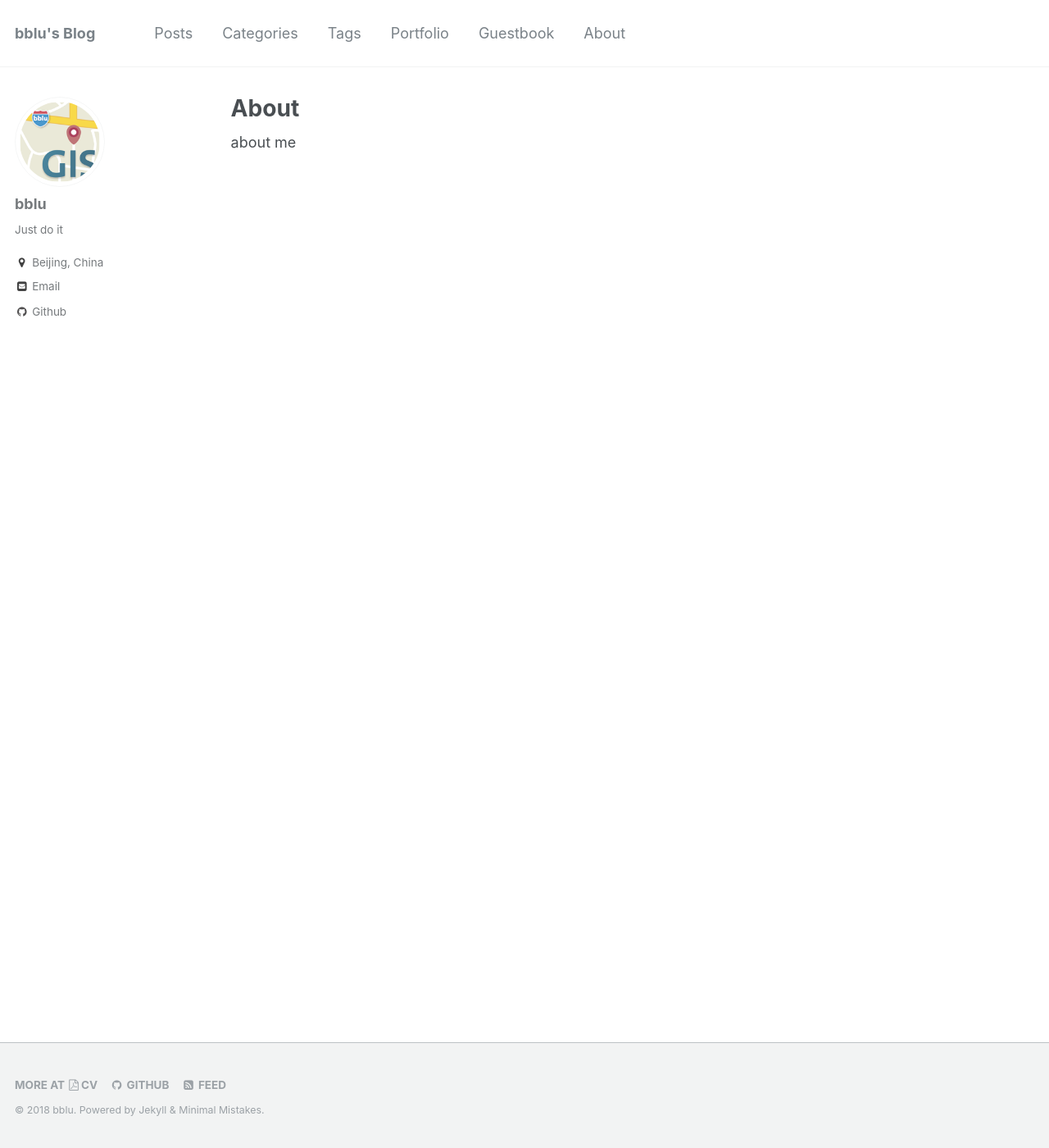
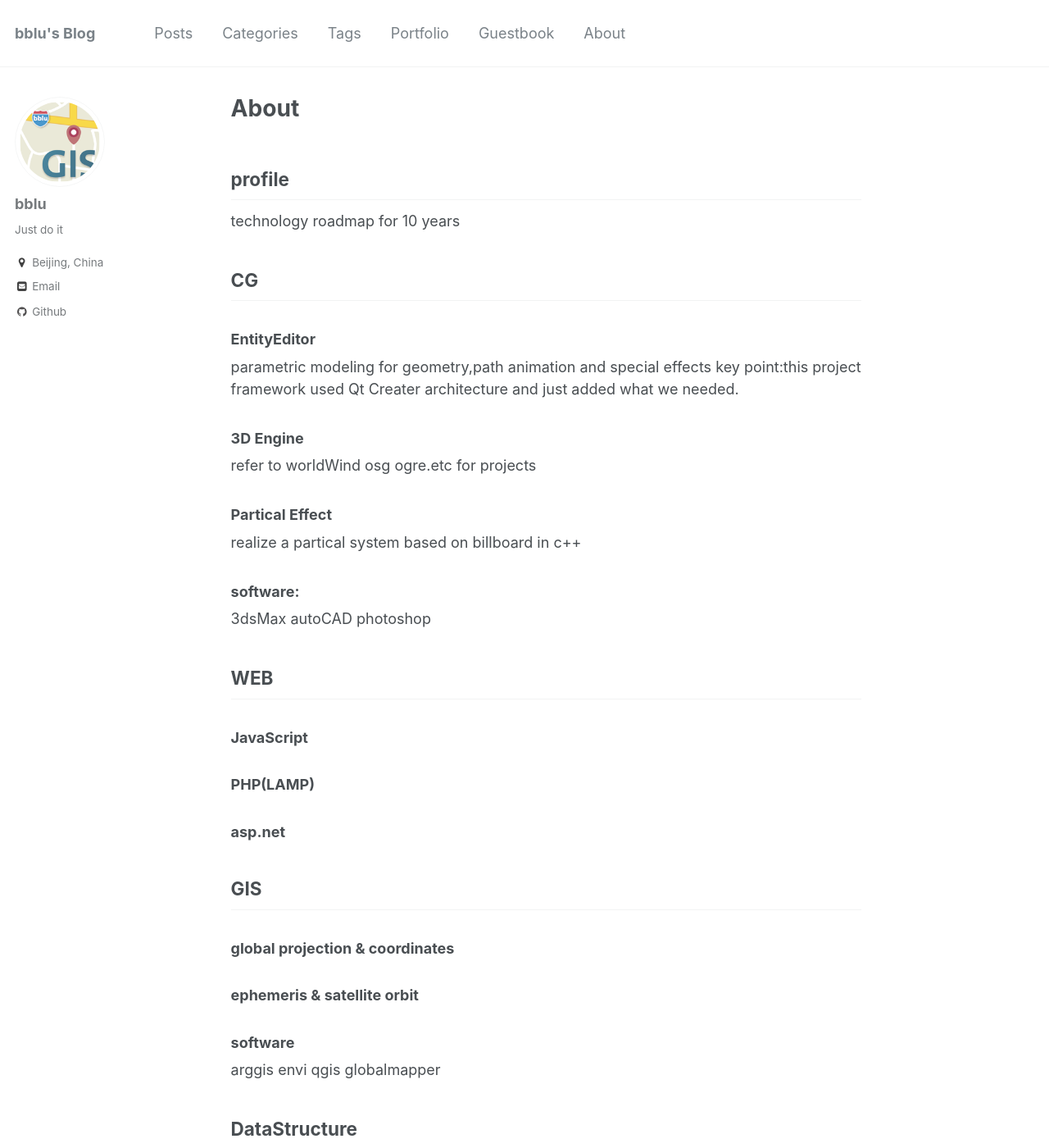
Before and after one commit to bblu/profile, a Jekyll site: the page built from _pages/about.md, in a window 1280 px wide and 1400 px high. Shown: the whole window at 82% size. Built offline with Jekyll 4.4.1, drawn with Linux system fonts in a browser that asks for light colours; comment, search, counter and statistics services are not loaded; some of the changed text lies outside the part shown.

```diff
--- a/_config.yml
+++ b/_config.yml
@@ -10,7 +10,7 @@ locale                   : "en"
 title                    : "bblu's Blog"
 title_separator          : "-"
 name                     : "bblu"
-description              : "Just do it!"
+description              : "Just do IT!"
 url                      : # "https://hijiangtao.github.io"
 baseurl                  : # the subpath of your site, e.g. "/blog"
 repository               : "bblu/bblu.github.io"
@@ -170,7 +170,7 @@ kramdown:
 
 
 # Outputting
-permalink: :category/:title.html
+permalink: :categories/:title.html
 paginate: 5 # amount of posts to show
 paginate_path: /page:num/
 timezone: # http://en.wikipedia.org/wiki/List_of_tz_database_time_zones
--- a/_pages/about.md
+++ b/_pages/about.md
@@ -6,4 +6,44 @@ title: "About"
 
 {% include base_path %}
 
-about me
+## profile
+technology roadmap for 10 years
+
+## CG
+### EntityEditor
+parametric modeling for geometry,path animation and special effects
+key point:this project framework used Qt Creater architecture and just added what we needed.
+
+### 3D Engine
+refer to worldWind osg ogre.etc for projects
+
+### Partical Effect
+realize a partical system based on billboard in c++
+
+### software:
+3dsMax autoCAD photoshop
+
+## WEB
+
+### JavaScript
+
+### PHP(LAMP)
+
+### asp.net
+
+## GIS
+
+### global projection & coordinates
+
+### ephemeris & satellite orbit
+
+### software
+arggis envi qgis globalmapper
+
+## DataStructure
+
+### quadtree
+
+### b-tree & B+tree
+
+## something else
--- a/index.html
+++ b/index.html
@@ -4,7 +4,7 @@ header:
   overlay_color: "#5e616c"
   overlay_image: "blogAlbumhomepage-banner-1.jpg"
   caption:
-excerpt: "All I'm saying is inside, I had the element of surprise."
+excerpt: "Just do it"
 ---
 
 {% include base_path %}
```
Also changed, not shown: _pages/portfolio.md (+1 -1 lines), Gemfile.lock, _posts/2010-04-03-libcurl-lnk2001-error.md (renamed from _posts/libcurl-lnk2001-error.md), _posts/2018-02-18-hello-world.md (renamed from _posts/hello-world.md).
